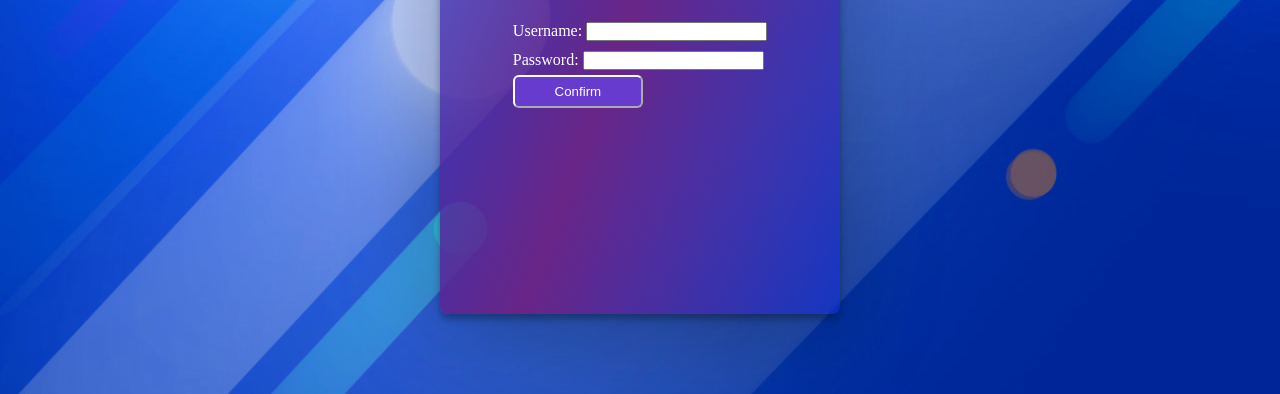
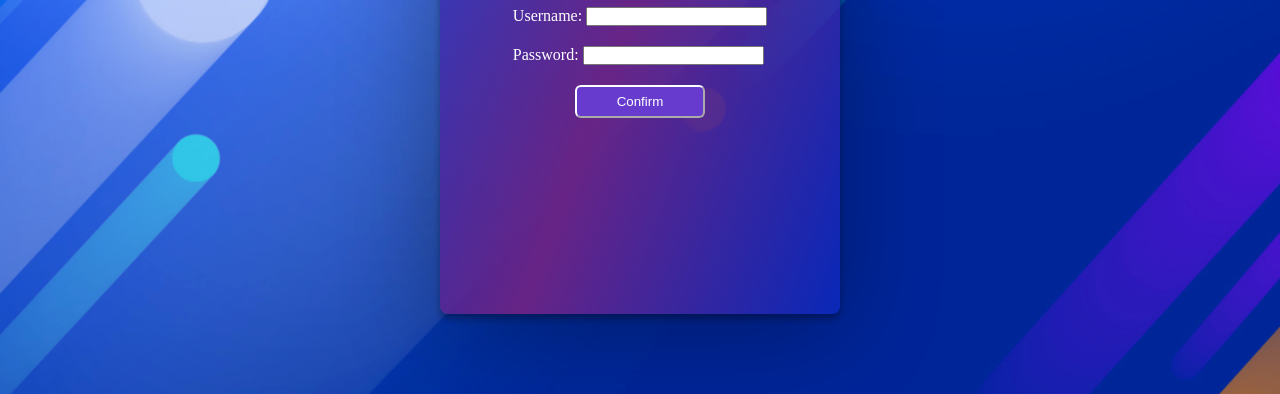
Before and after one commit to ccalbete/Proyecto-Cinthya-Calbete, a plain HTML site: page index.html in a window 1280 px wide. Shown: the part 406-800 px from the top of the page. Drawn offline with Linux system fonts and the light colour scheme.

Commit message:
a few improvement to login page

```diff
--- a/style.css
+++ b/style.css
@@ -5,10 +5,14 @@
 }
 
 body{
-    background-image: url(background.png);
     display: grid;
     align-items: center;
     justify-items: center;
+    background: url(background.png) no-repeat center center fixed;
+    -webkit-background-size: cover;
+    -moz-background-size: cover;
+    -o-background-size: cover;
+    background-size: cover;
 }
 
 
@@ -33,19 +37,11 @@ main {
 }
 
 label{
-    padding: 5px;
+    padding: 10px;
     color: white;
-}
-
-
-#username {
     display: block;
 }
 
-
-#password {
-    display: block;
-}
 
 button {
     border-radius: 6px;
@@ -54,6 +50,7 @@ button {
     size: 40px;
     border-color: white;
     width: 130px;
-    margin: auto;
+    margin: 0 auto;
     padding: 7px;
+    display: block  ;
 }
```
